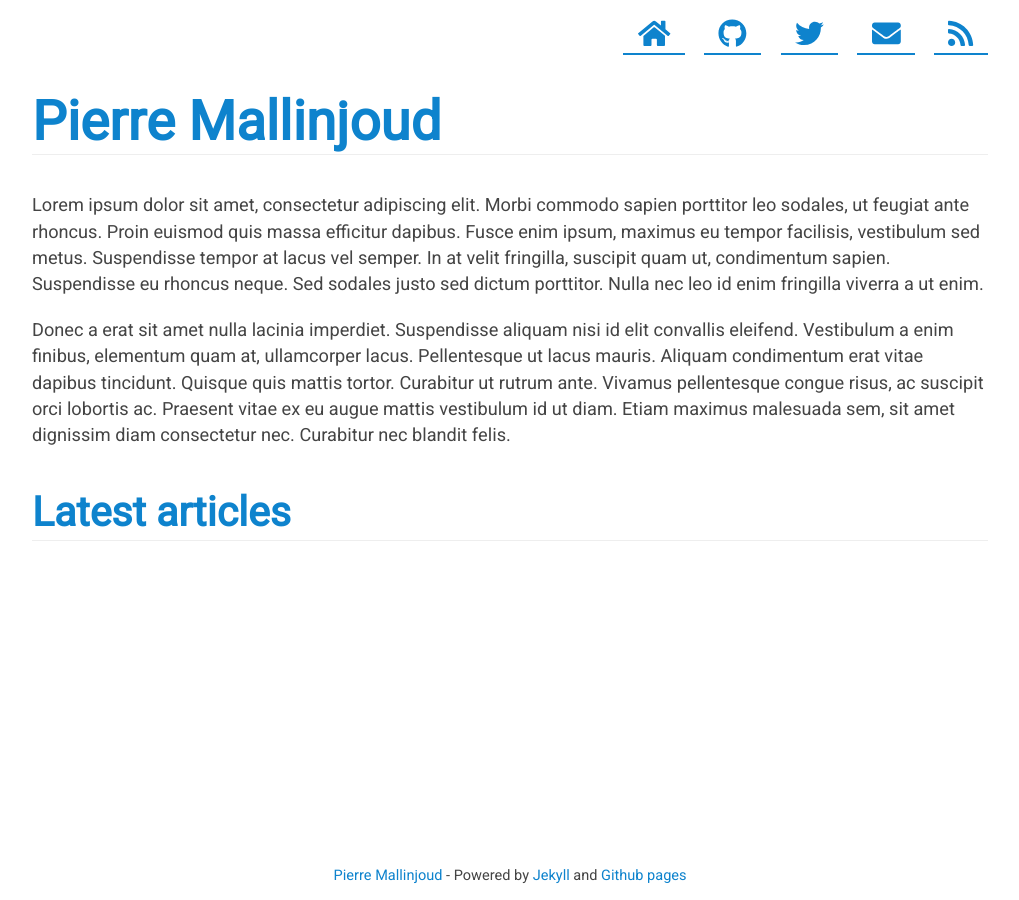
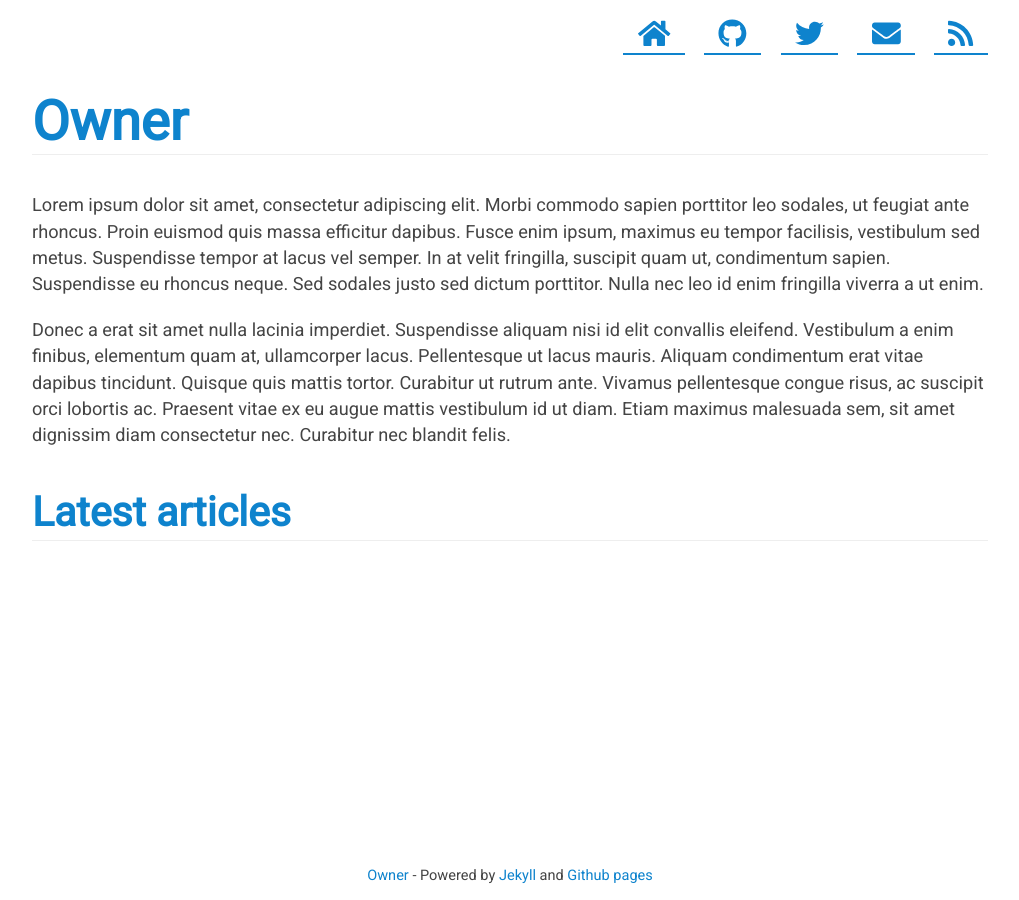
Before and after one commit to ellipsephp/ellipsephp.github.io, a Jekyll site: the page built from index.html, in a window 1280 px wide. Shown: the whole page, without its empty margins (130-1149 px from the left). Built offline with Jekyll 4.4.1, drawn with Linux system fonts in a browser that asks for light colours; nearby versions of some CDN libraries.

Commit message:
add title in config

```diff
--- a/_config.yml
+++ b/_config.yml
@@ -1,7 +1,8 @@
-owner: Pierre Mallinjoud
-email: pierre.mallinjoud@gmail.com
-github: ellipsephp
-twitter: pmallinj
+title: Blog title
+owner: Owner
+email: owner@example.com
+github: github_handle
+twitter: twitter_handle
 
 sass:
     style: compressed
--- a/_layouts/default.html
+++ b/_layouts/default.html
@@ -7,7 +7,7 @@
         <link rel="stylesheet" href="{{ '/assets/css/main.css' | absolute_url }}">
         {% feed_meta %}
         <script defer src="https://use.fontawesome.com/releases/v5.0.8/js/all.js"></script>
-        <title>Ellipse blog</title>
+        <title>{{ site.title }}</title>
     </head>
     <body>
         <div class="wrap">
```
